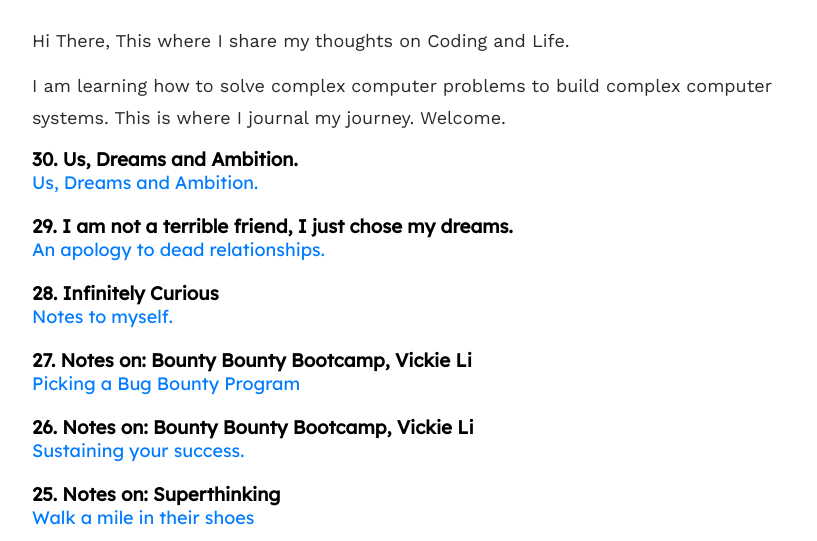
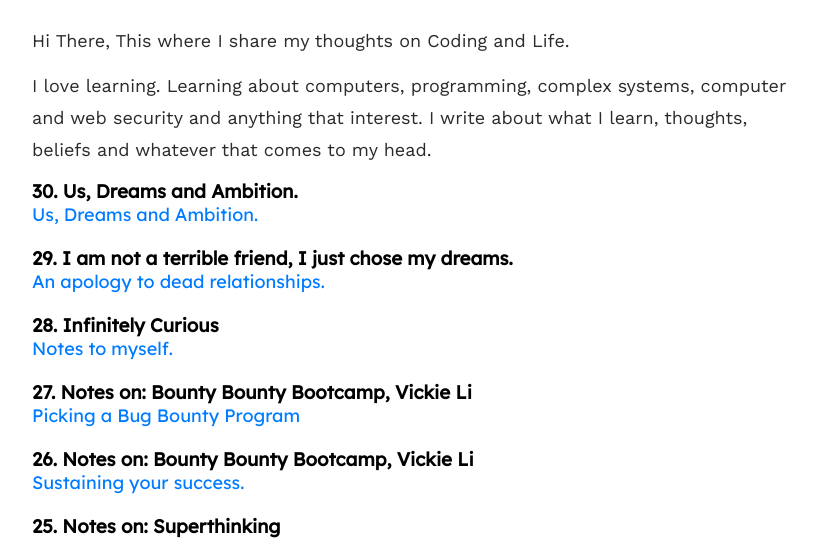
Before and after one commit to rasheedmhd/blog, a plain HTML site: page main/blog.html in a window 1280 px wide. Shown: the part 211-752 px from the top of the page, without its empty margins (224-1041 px from the left). Drawn offline with nearby package versions, Linux system fonts and the light colour scheme.

Commit message:
money dot md

```diff
--- a/main/blog.html
+++ b/main/blog.html
@@ -28,10 +28,8 @@
             <p class="note">Hi There, This where I share my thoughts on Coding and Life.</p>
 
             <p>
-                I am learning how to solve complex computer problems to build complex computer systems. This is where I
-                journal my journey. Welcome.
+                I love learning. Learning about computers, programming, complex systems, computer and web security and anything that interest. I write about what I learn, thoughts, beliefs and whatever that comes to my head.
             </p>
-
             <!-- <p>
                 <h4> 19 - A Commentary on Rails Associations </h4>
                 <a id="blog-link" href="../articles/ra.html"> Data Modeling </a>
```
Also changed, not shown: 2 other files.
